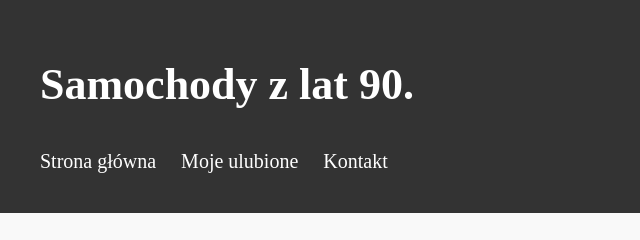
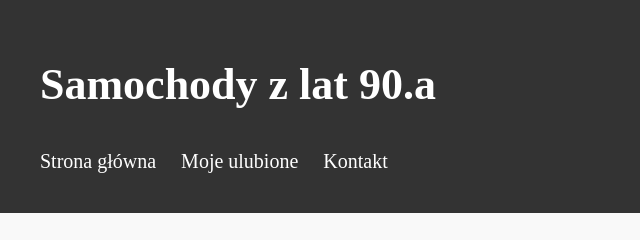
Before and after one commit to polevczyc/MyHoby-HIH, a plain HTML site: page index.html in a window 1280 px wide. Shown: the top 240 px of the page, 0-640 px from the left. Drawn offline with Linux system fonts and the light colour scheme.

Commit message:
uploading project

```diff
--- a/index.html
+++ b/index.html
@@ -13,7 +13,7 @@
         <svg width="450" height="70">
             <rect width="450" height="70" style="fill:#333"/>
         </svg>
-        <h1>Samochody z lat 90.</h1>
+        <h1>Samochody z lat 90.a</h1>
         <nav >
             <ul>
                 <li><a href="index.html">Strona główna</a></li>
```
